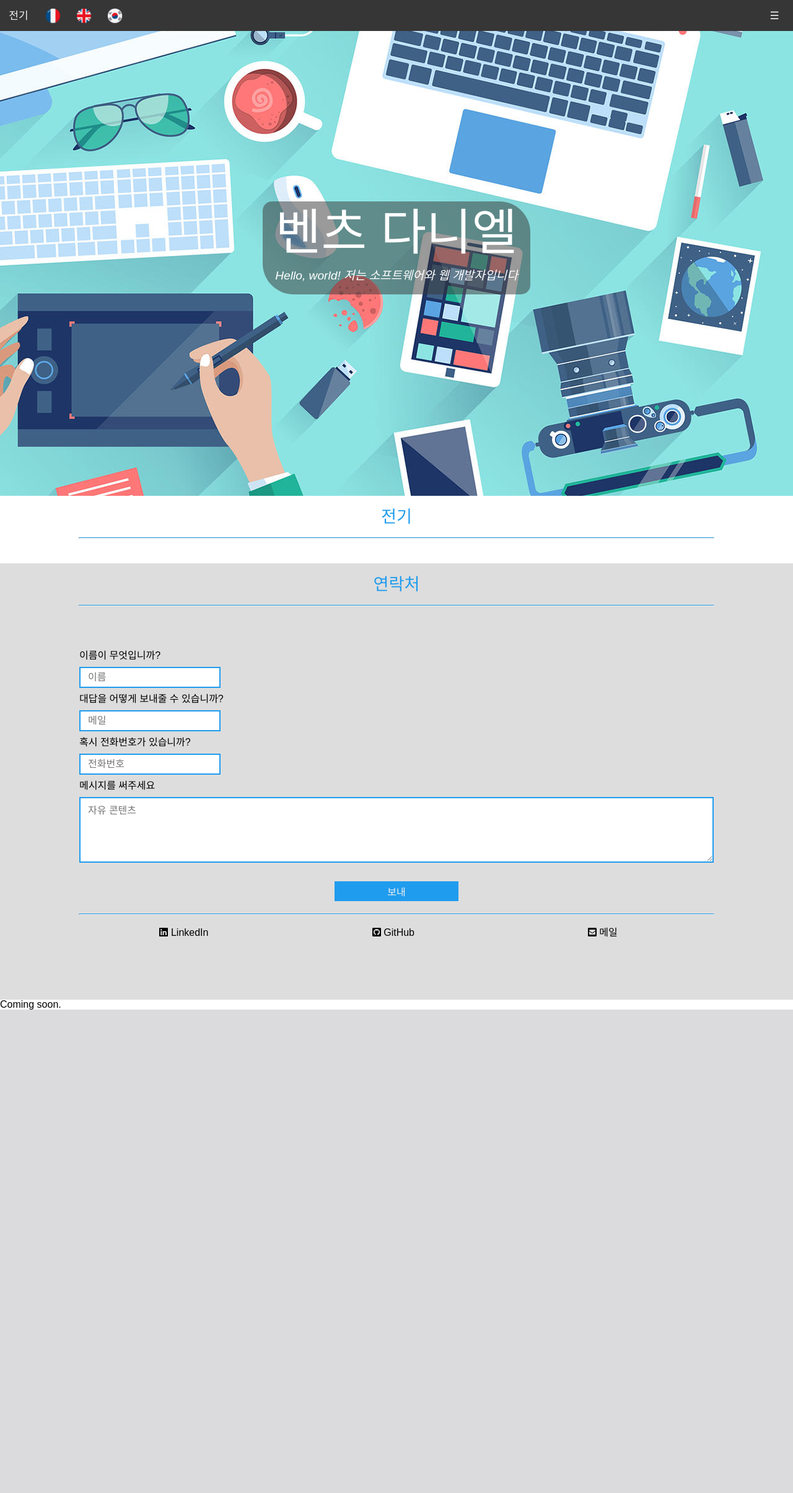
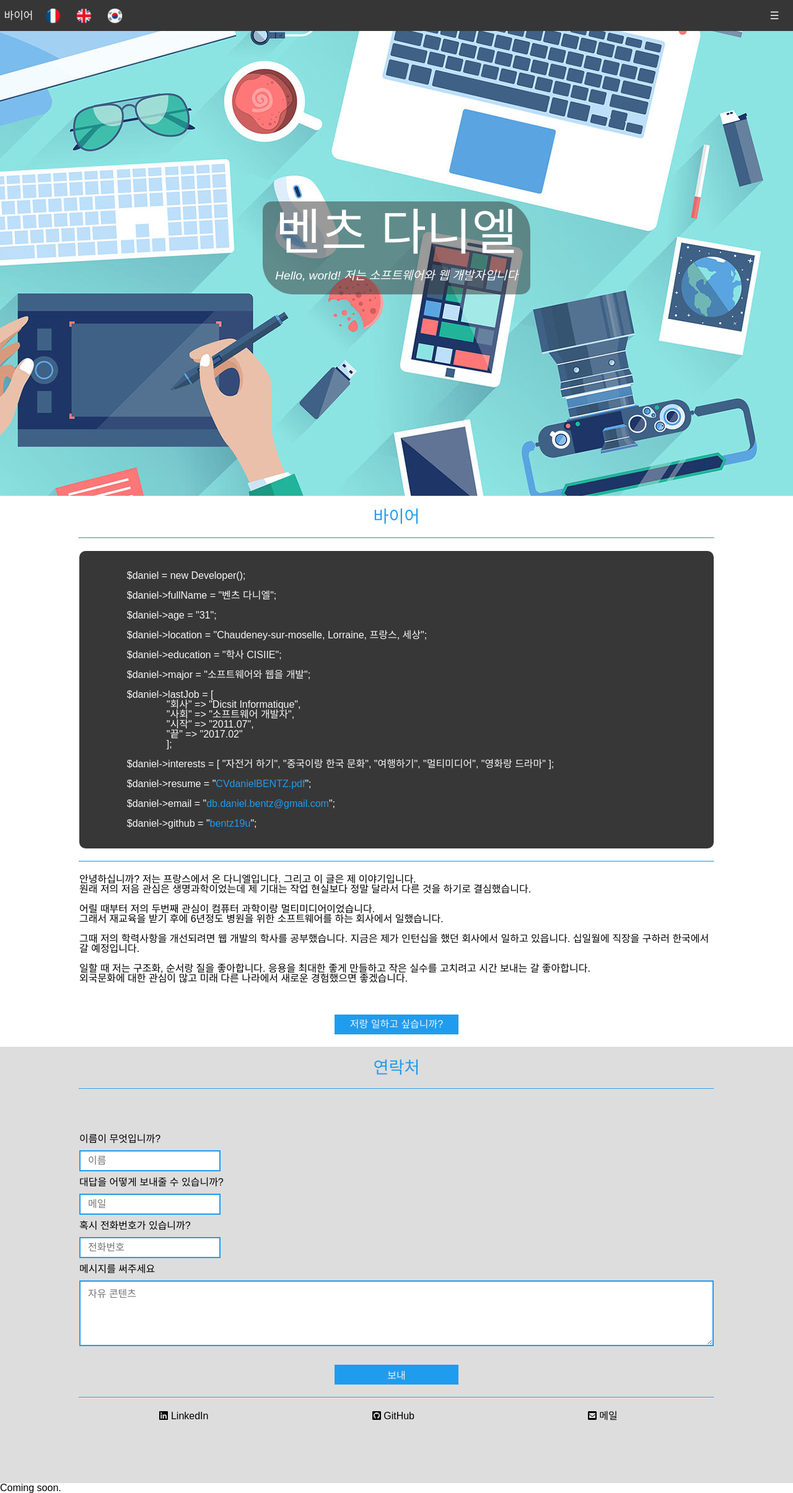
Before and after one commit to bentz19u/onePageCV, a PHP site: page /korean/ in a window 1280 px wide. Shown: the whole page at 62% size. Before the commit the page ends 1629 px from the top, so only its background shows below. Run offline with PHP 8.4, Linux system fonts and the light colour scheme; some libraries are stand-ins or nearby versions.

Commit message:
Ajout de la bio en coréen

```diff
--- a/src/english/bio.html
+++ b/src/english/bio.html
@@ -32,7 +32,7 @@
                         &emsp;&emsp;&emsp;&emsp;];</span>
             <br>
             <br>
-            <span>$daniel->interests = [ "Bicycles", "Asian culture", "Travel", "Multimedia", "Reading" ];</span>
+            <span>$daniel->interests = [ "Bicycles", "Asian culture", "Travel", "Multimedia", "Cinema" ];</span>
             <br>
             <br>
             <span>$daniel->resume = "<a target="_blank" href="../src/img/CVdanielBENTZ.pdf">CVdanielBENTZ.pdf</a>";</span>
@@ -49,7 +49,7 @@
     </div>
     <hr>
     <div id="text">
-            Welcome! My name is Daniel,and this is my story.<br>
+            Welcome! My name is Daniel, and this is my story.<br>
         Originally, my interest was about biological science but my expectations were far different from the actual work, so I decided to do something different.<br><br>
         My second interest since I was young has been computer science and multimedia.<br>
         So after retraining, I worked for approximately 6 years in a company which makes software for hospitals.<br>
--- a/src/french/bio.html
+++ b/src/french/bio.html
@@ -32,7 +32,7 @@
                         &emsp;&emsp;&emsp;&emsp;];</span>
             <br>
             <br>
-            <span>$daniel->loisirs = [ "Vélo", "Culture asiatique", "Voyage", "Multimedia", "lecture" ];</span>
+            <span>$daniel->loisirs = [ "Vélo", "Culture chinoise et coréenne", "Voyage", "Multimedia", "Cinéma" ];</span>
             <br>
             <br>
             <span>$daniel->cv = "<a target="_blank" href="src/img/CVdanielBENTZ.pdf">CVdanielBENTZ.pdf</a>";</span>
--- a/src/korean/bio.html
+++ b/src/korean/bio.html
@@ -1,5 +1,63 @@
 <span id="contenuBioAncre" class="ancre"></span>
 <div id="contenuBio" class="contenu">
-    <h2>전기</h2>
+    <h2>바이어</h2>
     <hr>
+    <div id="console">
+        <div id="code">
+            <br>
+            <br>
+            <span>$daniel = new Developer();</span>
+            <br>
+            <br>
+            <span>$daniel->fullName = "벤츠 다니엘";</span>
+            <br>
+            <br>
+            <span>$daniel->age = "31";</span>
+            <br>
+            <br>
+            <span>$daniel->location = "Chaudeney-sur-moselle, Lorraine, 프랑스, 세상";</span>
+            <br>
+            <br>
+            <span>$daniel->education = "학사 CISIIE";</span>
+            <br>
+            <br>
+            <span>$daniel->major = "소프트웨어와 웹을 개발";</span>
+            <br>
+            <br>
+            <span>$daniel->lastJob = [<br>
+                        &emsp;&emsp;&emsp;&emsp;"회사" => "Dicsit Informatique",<br>
+                        &emsp;&emsp;&emsp;&emsp;"사회" => "소프트웨어 개발자",<br>
+                        &emsp;&emsp;&emsp;&emsp;"시작" => "2011.07",<br>
+                        &emsp;&emsp;&emsp;&emsp;"끝" => "2017.02"<br>
+                        &emsp;&emsp;&emsp;&emsp;];</span>
+            <br>
+            <br>
+            <span>$daniel->interests = [ "자전거 하기", "중국이랑 한국 문화", "여행하기", "멀티미디어", "영화랑 드라마" ];</span>
+            <br>
+            <br>
+            <span>$daniel->resume = "<a target="_blank" href="../src/img/CVdanielBENTZ.pdf">CVdanielBENTZ.pdf</a>";</span>
+            <br>
+            <br>
+            <span>$daniel->email = "<a target="_blank" href="mailto:db.daniel.bentz@gmail.com">db.daniel.bentz@gmail.com</a>";</span>
+            <br>
+            <br>
+            <span>$daniel->github = "<a target="_blank" href="https://github.com/bentz19u">bentz19u</a>";</span>
+            <br>
+            <br>
+            <br>
+        </div>
+    </div>
+    <hr>
+    <div id="text">
+            안녕하십니까? 저는 프랑스에서 온 다니엘입니다. 그리고 이 글은 제 이야기입니다.<br>
+        원래 저의 저음 관심은 생명과학이었는데 제 기대는 작업 현실보다 정말 달라서 다른 것을 하기로 결심했습니다.<br><br>
+        어릴 때부터 저의 두번째 관심이 컴퓨터 과학이랑 멀티미디어이었습니다.<br>
+        그래서 재교육을 받기 후에 6년정도 병원을 위한 소프트웨어를 하는 회사에서 일했습니다.<br><br>
+        그때 저의 학력사항을 개선되려면 웹 개발의 학사를 공부했습니다. 지금은 제가 인턴십을 했던 회사에서 일하고 있읍니다. 십일월에 직장을 구하러 한국에서 갈 예정입니다.<br><br>
+        일할 때 저는 구조화, 순서랑 질을 좋아합니다. 응용을 최대한 좋게 만들하고 작은 실수를 고치려고 시간 보내는 갈 좋아합니다.<br>
+        외국문화에 대한 관심이 많고 미래 다른 나라에서 새로운 경험했으면 좋겠습니다.<br>
+    </div>
+    <div id="button">
+        <a class="button" href="#contenuContact"><p>저랑 일하고 싶습니까?</p></a>
+    </div>
 </div>
--- a/src/korean/competence.php
+++ b/src/korean/competence.php
@@ -1,6 +1,6 @@
 <span id="contenuCompetenceAncre" class="ancre"></span>
 <div id="contenuCompetence" class="contenu">
-    <h2>Skill</h2>
+    <h2>기술</h2>
     <hr>
 <?php
 
--- a/src/korean/experience.php
+++ b/src/korean/experience.php
@@ -1,6 +1,6 @@
 <span id="contenuExpAncre" class="ancre"></span>
 <div id="contenuExp" class="contenu">
-    <h2>Experience</h2>
+    <h2>경력</h2>
     <hr>
     <?php
         foreach($experiences as $experience){
--- a/src/korean/formation.php
+++ b/src/korean/formation.php
@@ -1,6 +1,6 @@
 <span id="contenuFormAncre" class="ancre"></span>
 <div id="contenuForm" class="contenu">
-    <h2>Education</h2>
+    <h2>학력사항</h2>
     <hr>
     <?php
         foreach($formations as $formation){
--- a/src/korean/navBar.html
+++ b/src/korean/navBar.html
@@ -1,9 +1,9 @@
 <nav class="menuHide" id="monNav">
 	<div id='listLien'>
-		<a href="#contenuBioAncre" class="monNavLien"><p>전기 </p></a>
-		<a href="#contenuFormAncre" class="monNavLien"><p>교육</p></a>
-		<a href="#contenuExpAncre" class="monNavLien"><p>경험</p></a>
-		<a href="#contenuCompetenceAncre" class="monNavLien"><p>자격의 요약</p></a>
+		<a href="#contenuBioAncre" class="monNavLien"><p>바이어</p></a>
+		<a href="#contenuFormAncre" class="monNavLien"><p>학력사항</p></a>
+		<a href="#contenuExpAncre" class="monNavLien"><p>경력</p></a>
+		<a href="#contenuCompetenceAncre" class="monNavLien"><p>기술</p></a>
 		<a href="#contenuRealisationAncre" class="monNavLien"><p>프로젝트</p></a>
 		<a href="#contenuContactAncre" class="monNavLien"><p>연락처</p></a>
 		<a href="javascript:void(0);" id="icon" class="icon" onclick="checkMenu()"><p>&#9776;</p></a>
```
